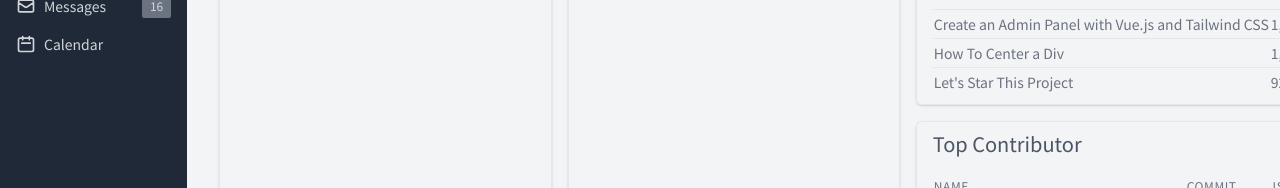
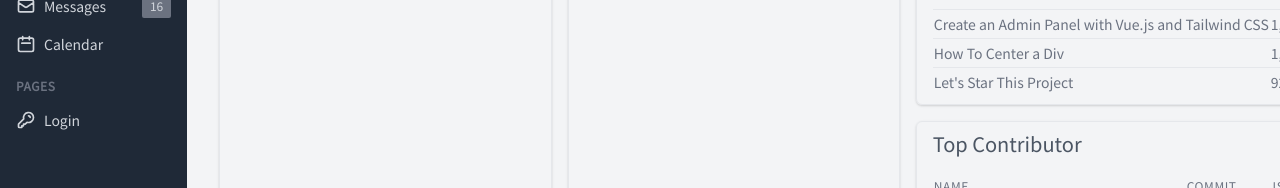
Before and after one commit to otezz/tailmin, a Vue app: page / in a window 1280 px wide. Shown: the part 328-516 px from the top of the page. Built offline with nearby package versions, Linux system fonts and the light colour scheme.

Commit message:
Add link to login page

```diff
--- a/src/components/layouts/TheSidebar.vue
+++ b/src/components/layouts/TheSidebar.vue
@@ -208,6 +208,28 @@
             Calendar
           </a>
         </li>
+
+        <li class="px-4 py-2 mt-2 text-xs uppercase tracking-wider text-gray-500 font-bold">Pages</li>
+
+        <li class="px-4 cursor-pointer hover:bg-gray-700">
+          <router-link :to="{ name: 'login' }" class="py-2 flex items-center">
+            <svg
+              xmlns="http://www.w3.org/2000/svg"
+              class="h-5 w-5 mr-2"
+              fill="none"
+              viewBox="0 0 24 24"
+              stroke="currentColor"
+            >
+              <path
+                stroke-linecap="round"
+                stroke-linejoin="round"
+                stroke-width="2"
+                d="M15 7a2 2 0 012 2m4 0a6 6 0 01-7.743 5.743L11 17H9v2H7v2H4a1 1 0 01-1-1v-2.586a1 1 0 01.293-.707l5.964-5.964A6 6 0 1121 9z"
+              />
+            </svg>
+            Login
+          </router-link>
+        </li>
       </ul>
     </nav>
   </aside>
```
